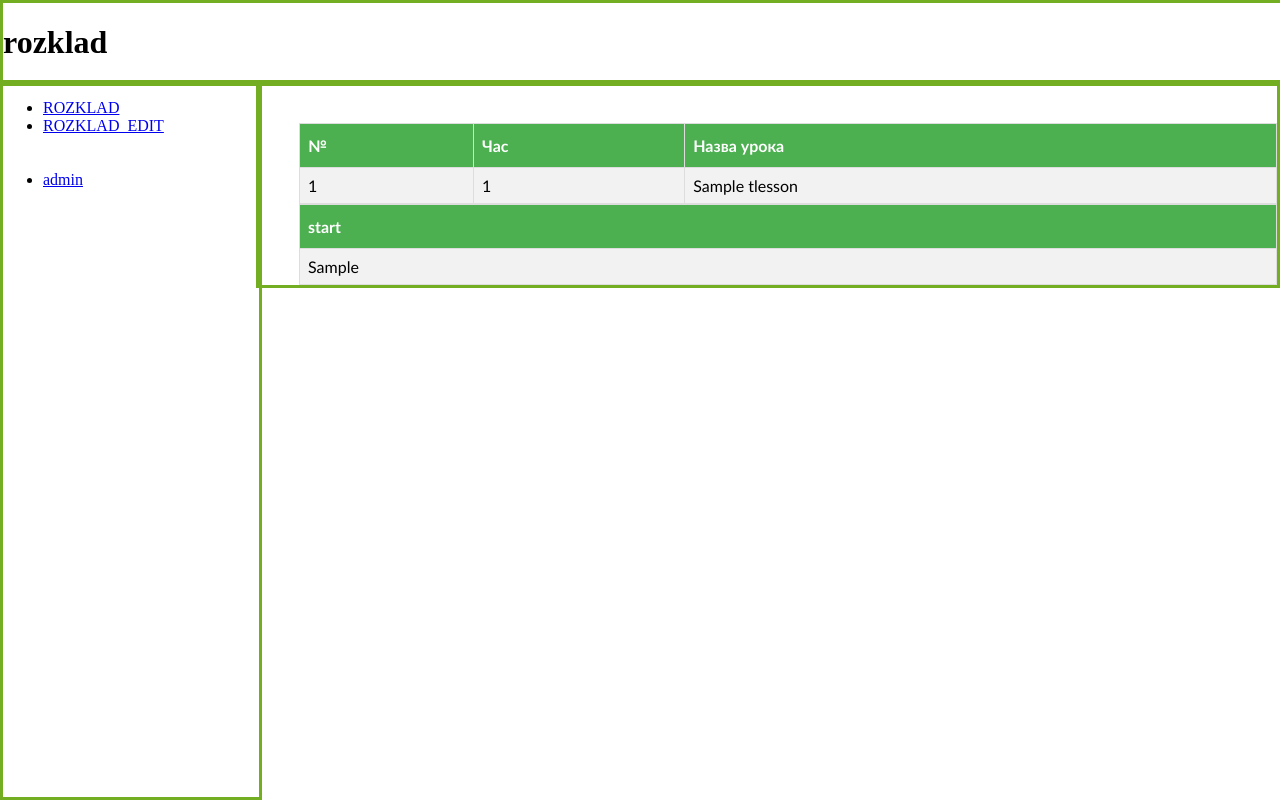
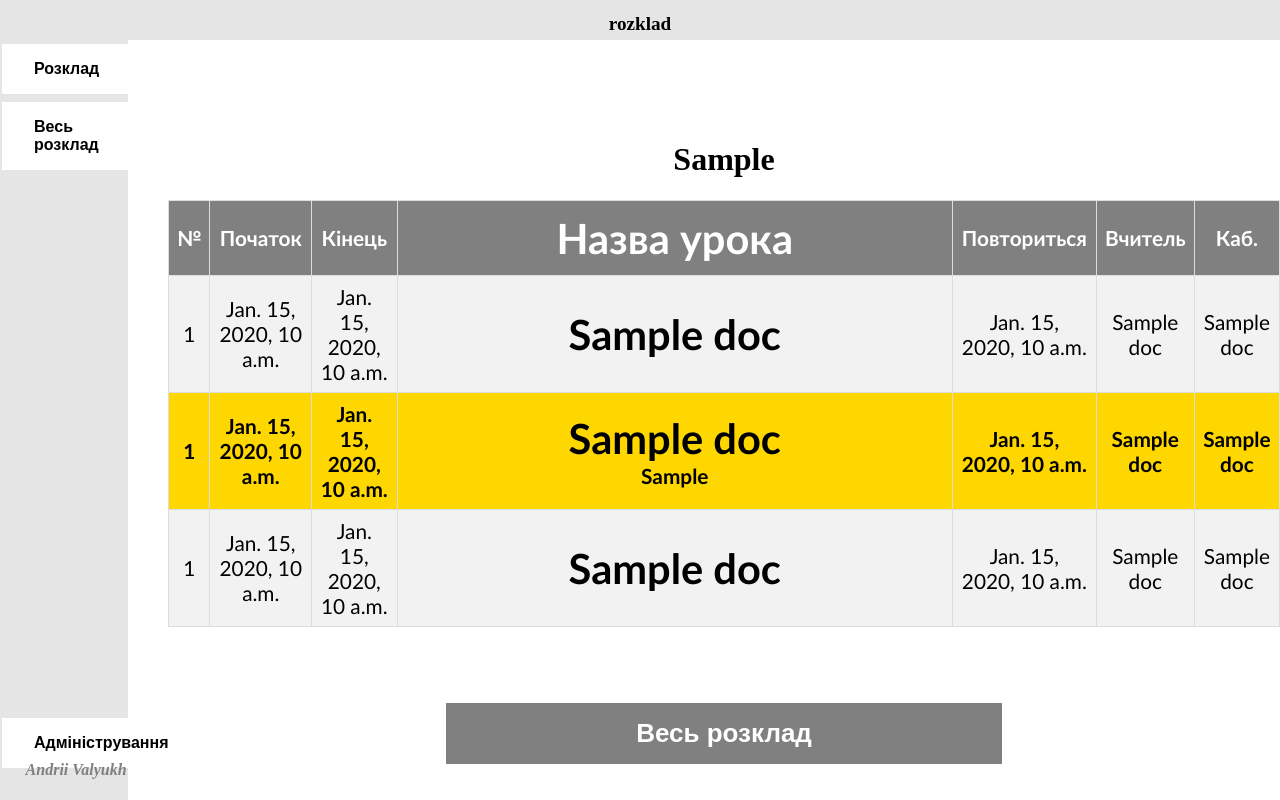
Before and after one commit to andrii000/school, a Django app: template rozklad/templates/rozklad/rozklad.html in a window 1280 px wide. Run offline with Django 3.2, Linux system fonts and the light colour scheme; tables that the repository leaves empty hold one stand-in row (values such as "Sample post"); the template is opened without the code that fills it: values that come from a table or form of the project are taken from there, most other values are stand-ins (such as "Sample title", 1, 10 or a date in 2020).

Commit message:
First commit

```diff
--- a/rozklad/models.py
+++ b/rozklad/models.py
@@ -12,7 +12,25 @@ class Tweek(models.Model):
         return self.w_name
 
 
+
+class Teacher(models.Model):
+    t_name = models.CharField(max_length=200)
+
+    def __str__(self):
+        return self.t_name
+
+class Classroom(models.Model):
+    c_name = models.CharField(max_length=200)
+
+    def __str__(self):
+        return self.c_name
+
+
+
 class Tlessons(models.Model):
+    teacher_name = models.ForeignKey('Teacher', on_delete=models.CASCADE)
+    classroom_name = models.ForeignKey('Classroom', on_delete=models.CASCADE)
+
     l_name = models.CharField(max_length=200)
 
     def __str__(self):
@@ -22,7 +40,14 @@ class Tlessons(models.Model):
 class Trozklad(models.Model):
     idweek = models.ForeignKey('Tweek', on_delete=models.CASCADE)
     idlessons = models.ForeignKey('Tlessons', on_delete=models.CASCADE)
-    nlesson = models.IntegerField()
+    nomer = models.ForeignKey('Urtimes', on_delete=models.CASCADE)
+
+
+class other_group_rozklad(models.Model):
+    idweek = models.ForeignKey('Tweek', on_delete=models.CASCADE)
+    idlessons = models.ForeignKey('Tlessons', on_delete=models.CASCADE)
+    nomer = models.ForeignKey('Urtimes', on_delete=models.CASCADE)
+
 
 
 
@@ -34,3 +59,7 @@ class Trozporyadok(models.Model):
 class Urtimes(models.Model):
     time_start = models.TimeField(max_length=200)
     time_end = models.TimeField(max_length=200)
+    nur = models.IntegerField()
+
+    def __str__(self):
+        return str(self.nur)
--- a/rozklad/static/css/rozklad.css
+++ b/rozklad/static/css/rozklad.css
@@ -1,21 +1,31 @@
 .menu {
-  position: absolute;
-  top: 10%;
+  position: fixed;
+  top: 5%;
   left: 0;
-  width: 20%;
+  width: 10%;
   /*height: 100%;*/
   bottom: 0;
-  border: 3px solid #73AD21;
+  /*border: 3px solid #73AD21;*/
   /*padding-right: 50px;*/
+  font-size: 150%;
+  color: gold;
+  background-color: #e5e5e5;
+  z-index: 9;
 }
 
 .zagolovok {
-  position: absolute;
+  position: fixed;
   top: 0;
   left: 0;
   width: 100%;
-  height: 10%;
-  border: 3px solid #73AD21;
+  height: 5%;
+  /*border: 3px solid #73AD21;*/
+  background-color: #e5e5e5;
+
+  text-align: center;
+  font-size: 60%;
+  /*font-weight: bold;*/
+  z-index: 9;
 }
 
 .result {
@@ -23,33 +33,116 @@
   top: 10%;
   /*bottom: 0;*/
   right: 0;
-  left: 20%;
+  left: 10%;
   /*width: 80%;*/
   /*height: 85%;*/
-  border: 3px solid #73AD21;
+  /*border: 3px solid #73AD21;*/
   padding-left: 40px;
   padding-top: 40px;
 }
 
-#customers {
+.author {
+  position: fixed;
+  bottom: 0;
+  left: 2%;
+  color: grey;
+  font-style: italic;
+  /*border: 3px solid #73AD21;*/
+  z-index: 9;
+}
+
+#tab {
   font-family: "Trebuchet MS", Arial, Helvetica, sans-serif;
   border-collapse: collapse;
   width: 100%;
+  height: 100%;
+  font-size: 130%;
+  text-align: center;
 }
 
-#customers td, #customers th {
+#tab td, #tab th {
   border: 1px solid #ddd;
   padding: 8px;
 }
 
-#customers tr:nth-child(even){background-color: #f2f2f2;}
+#tab tr:nth-child(even){background-color: #f2f2f2;}
 
-#customers tr:hover {background-color: #ddd;}
+#tab tr:hover {background-color: #ddd;}
 
-#customers th {
+#tab th {
   padding-top: 12px;
   padding-bottom: 12px;
-  text-align: left;
-  background-color: #4CAF50;
+  /*text-align: left;*/
+  background-color: grey;
   color: white;
 }
+
+#lesson_name {
+  font-size: 200%;
+  width: 50%;
+  font-weight: bold;
+}
+
+#now_lesson td {
+  font-weight: bold;
+  background-color: gold;
+  /*font-size: 200%;*/
+}
+
+.ends_in {
+  font-size: 50%;
+}
+
+#week_day {
+  text-align: center;
+  /*color: #36404a;*/
+  font-family: inherit;
+}
+
+#all_rozklad_week_day {
+  text-align: center;
+  font-family: inherit;
+}
+
+#all_rozkald_but {
+  font-size: 200%;
+
+  background-color: grey;
+  border: none;
+  color: white;
+  padding: 15px 32px;
+  text-align: center;
+  text-decoration: none;
+  display: inline-block;
+  font-size: 26px;
+  margin: 4px 2px;
+  cursor: pointer;
+
+  width: 50%;
+  font-weight: bold;
+}
+
+#menu_but {
+  /*font-size: 200%;*/
+
+  padding: 16px 32px;
+  text-align: left;
+  text-decoration: none;
+  display: inline-block;
+  font-size: 16px;
+  margin: 4px 2px;
+  transition-duration: 0.4s;
+  cursor: pointer;
+
+  background-color: white;
+  color: black;
+  /*border: 2px solid #e7e7e7;*/
+  border: none;
+
+  width: 100%;
+  font-weight: bold;
+}
+
+#menu_but:hover {
+  background-color: #e7e7e7;
+}
--- a/rozklad/templates/rozklad/base.html
+++ b/rozklad/templates/rozklad/base.html
@@ -11,15 +11,24 @@
     <h1>{% block zagolovok%}{% endblock zagolovok %}</h1>
   </div>
   <div class="menu">
-    <ul>
+<!--     <ul>
       <li><a href="/rozklad" >ROZKLAD</a></li>
-      <li><a href="/rozklad/edit" >ROZKLAD_EDIT</a></li>
+      <li><a href="/rozklad/all" >ALL ROZKLAD</a></li>
+      <li><a href="/rozklad/edit" >ROZKLAD EDIT</a></li>
       <br><br>
       <li><a href="/admin" >admin</a></li>
-    </ul>
+    </ul> -->
+
+    <button id="menu_but" onclick="window.location.href='/rozklad';">Розклад</button>
+    <button id="menu_but" onclick="window.location.href='/rozklad/all';">Весь розклад</button>
+    <br><br><br><br><br><br><br><br><br><br><br><br><br><br><br><br><br><br><br><br><br>
+    <button id="menu_but" onclick="window.location.href='/admin';">Адміністрування</button>
   </div>
   <div class="result">
     {% block rez%}{% endblock rez %}
   </div>
+  <div class="author">
+    <h4>Andrii Valyukh</h4>
+  </div>
 </body>
 </html>
--- a/rozklad/templates/rozklad/rozklad.html
+++ b/rozklad/templates/rozklad/rozklad.html
@@ -1,39 +1,74 @@
 {% extends "rozklad/base.html" %}
+
 
 {% block zagolovok%}rozklad{% endblock zagolovok %}
 
 {% block rez%}
 
-<table id="customers">
-  <tr>
-    <th>№</th>
-    <th>Час</th>
-    <th>Назва урока</th>
-  </tr>
-  {% for doc in uroki_list %}
-      <tr><td>{{ doc.nlesson }}</td><td>{{ doc.nlesson }}</td><td>{{ doc.idlessons }}</td></tr>
-  {% endfor %}
-</table>
+<div>
+  <h1 id="week_day">{{ week_day }}</h1>
 
-<table id="customers">
-  <tr>
-    <th>start</th>
-  </tr>
-  {% for doc in rez_list %}
-  <tr><td>{{ rez_list }}</td></tr>
-  {% endfor %}
-</table>
+  <table id="tab">
+    <tr>
+      <th>№</th>
+      <th>Початок</th>
+      <th>Кінець</th>
+      <th id="lesson_name">Назва урока</th>
+      <th>Повториться</th><th>Вчитель</th><th>Каб.</th>
+    </tr>
+    {% for doc in tab_list_before %}
+      <tr>
+        <td>{{ doc.l_number }}</td>
+        <td>{{ doc.time_start }}</td>
+        <td>{{ doc.time_end }}</td>
+        <td id="lesson_name">{{ doc.l_name }}</td>
+        <td>{{ doc.l_date }}</td>
+        <td>{{ doc.teacher_name }}</td>
+        <td>{{ doc.classroom_name }}</td>
+      </tr>
+    {% endfor %}
 
-<table>
-	<script>
-		var tab = "<tr><td>";
-		{% for doc in uroki_list %}
-			tab += doc.idlessons;
-			tab += "</td>"
-		{% endfor %}
-		tab += "</tr>"
-		document.write(tab)
-	</script>
-</table>
+    {% for doc in tab_list_now %}
+      <tr id="now_lesson">
+        <td>{{ doc.l_number }}</td>
+        <td>{{ doc.time_start }}</td>
+        <td>{{ doc.time_end }}</td>
+
+        <td id="lesson_name">{{ doc.l_name }}
+        <div class="ends_in">{{ doc.ends_in }}</div>
+        </td>
+
+        <td>{{ doc.l_date }}</td>
+        <td>{{ doc.teacher_name }}</td>
+        <td>{{ doc.classroom_name }}</td>
+      </tr>
+    {% endfor %}
+
+    {% for doc in tab_list_after %}
+      <tr>
+        <td>{{ doc.l_number }}</td>
+        <td>{{ doc.time_start }}</td>
+        <td>{{ doc.time_end }}</td>
+        <td id="lesson_name">{{ doc.l_name }}</td>
+        <td>{{ doc.l_date }}</td>
+        <td>{{ doc.teacher_name }}</td>
+        <td>{{ doc.classroom_name }}</td>
+      </tr>
+    {% endfor %}
+  </table>
+
+  <br><br><br><br>
+
+  <div style="display: flex; justify-content: center;">
+  <button id="all_rozkald_but" onclick="window.location.href='all';">Весь розклад</button>
+  </div>
+</div>
+
+
+
+
+
+
+
 
 {% endblock rez %}
--- a/rozklad/urls.py
+++ b/rozklad/urls.py
@@ -5,4 +5,5 @@ urlpatterns = [
     path('', views.main_menu, name='main_menu'),
     path('rozklad/', views.rozklad, name='rozklad'),
     path('rozklad/edit', views.rozklad_edit, name='rozklad_edit'),
+    path('rozklad/all', views.all_rozklad, name='all_rozklad'),
 ]
--- a/school/settings.py
+++ b/school/settings.py
@@ -104,7 +104,7 @@ AUTH_PASSWORD_VALIDATORS = [
 # Internationalization
 # https://docs.djangoproject.com/en/3.0/topics/i18n/
 
-LANGUAGE_CODE = 'en-us'
+LANGUAGE_CODE = 'uk-ua'
 
 TIME_ZONE = 'Europe/Kiev'
 
```
Also changed, not shown: rozklad/admin.py (+27 -2 lines), rozklad/forms.py (+26 -26 lines), rozklad/templates/rozklad/all_rozklad.html (added, +52 -0 lines), rozklad/templates/rozklad/main_menu.html (+8 -2 lines), rozklad/templates/rozklad/rozklad_edit.html (+8 -6 lines), rozklad/views.py (+269 -37 lines), rozklad/migrations/0008_auto_20210425_1923.py (added), rozklad/migrations/0009_auto_20210503_1124.py (added), rozklad/migrations/0010_other_group_rozklad.py (added), 1 other file.
